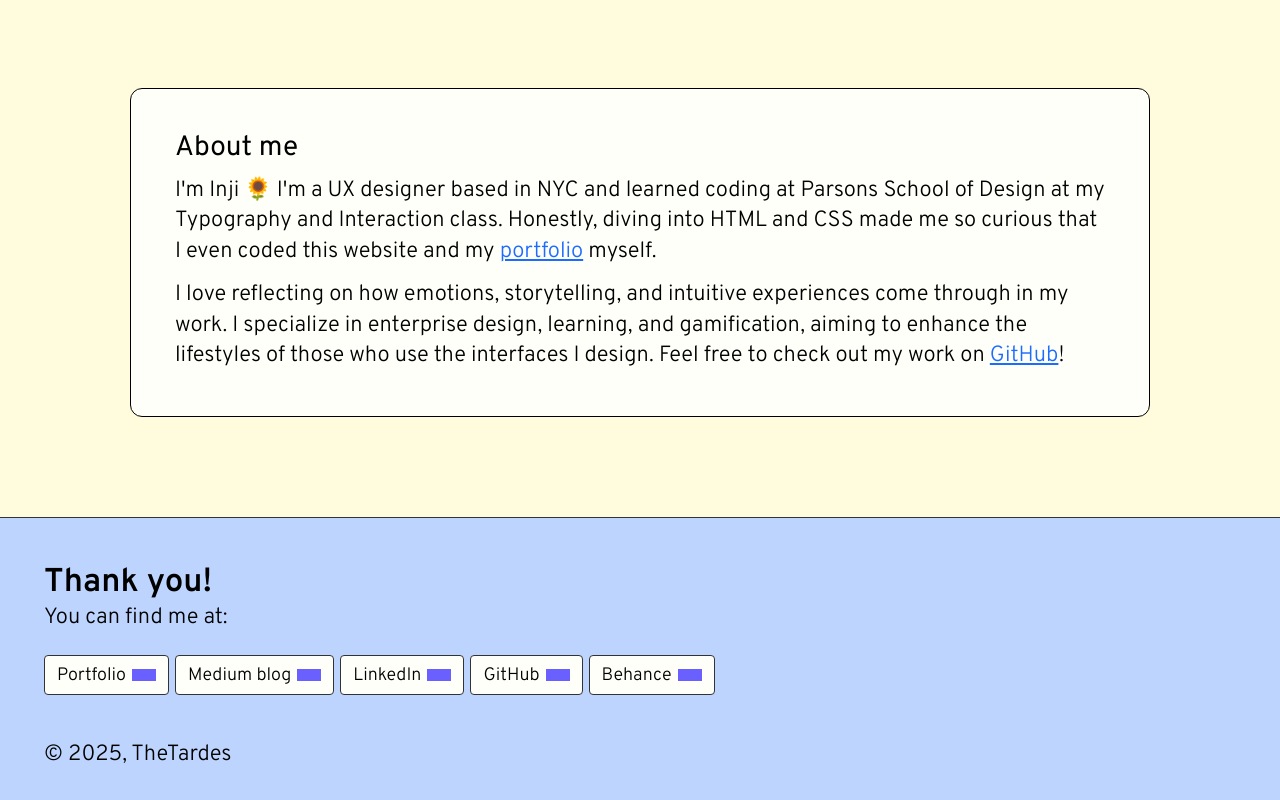
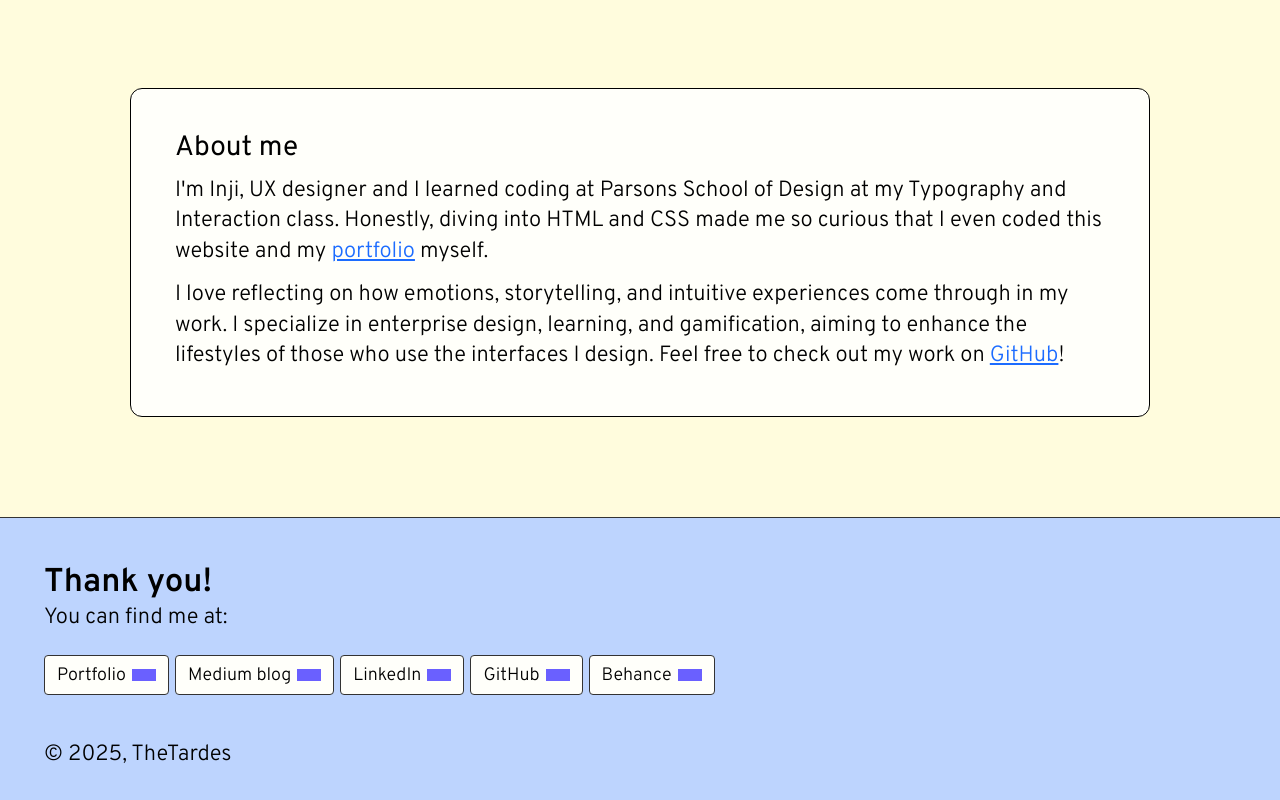
Before and after one commit to TheTardes/thetardes.github.io, a plain HTML site: page index.html in a window 1280 px wide. Shown: the part 2468-3268 px from the top of the page. Drawn offline with Linux system fonts and the light colour scheme.

Commit message:
update on "about"

```diff
--- a/index.html
+++ b/index.html
@@ -110,7 +110,7 @@
 	</section>
 	<section id="about" class="about-me">
 		<h2>About me</h2>
-		<p>I'm Inji 🌻 I'm a UX designer based in NYC and learned coding at Parsons School of Design at my Typography and Interaction class. Honestly, diving into HTML and CSS made me so curious that I even coded this website and my <a href="https://injimammadli.com/portfolio">portfolio</a> myself.
+		<p>I'm Inji, UX designer and I learned coding at Parsons School of Design at my Typography and Interaction class. Honestly, diving into HTML and CSS made me so curious that I even coded this website and my <a href="https://injimammadli.com/portfolio">portfolio</a> myself.
 		</p>
 		<p>
 			I love reflecting on how emotions, storytelling, and intuitive experiences come through in my work. I specialize in enterprise design, learning, and gamification, aiming to enhance the lifestyles of those who use the interfaces I design. Feel free to check out my work on <a href="https://github.com/TheTardes">GitHub</a>!
```
